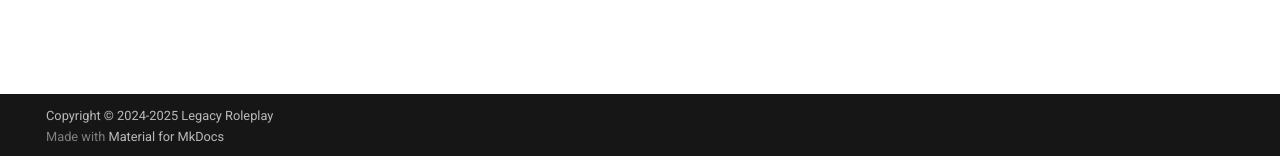
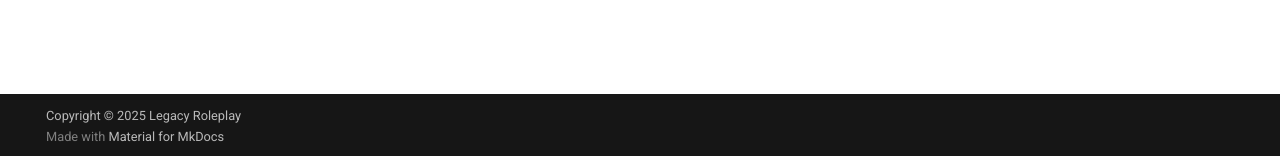
Before and after one commit to Atlantis-Roleplay-Fivem/wet-en-regelgeving, an MkDocs documentation site: the page built from docs/index.md, in a window 1280 px wide. Shown: the part 741-897 px from the top of the page. Built offline with MkDocs 1.6.1 and Material for MkDocs 9.7.7, drawn with Linux system fonts in a browser that asks for light colours.

Commit message:
chore: update mkdocs.yml

```diff
--- a/mkdocs.yml
+++ b/mkdocs.yml
@@ -1,7 +1,7 @@
 site_name: Legacy Roleplay
 site_description: 'Wet en regelgeving van Legacy Roleplay'
 site_author: 'Legacy Roleplay'
-copyright: Copyright &copy; 2024-2025 Legacy Roleplay
+copyright: Copyright &copy; 2025 Legacy Roleplay
 theme:
   name: material
   logo: assets/logo.png
```
